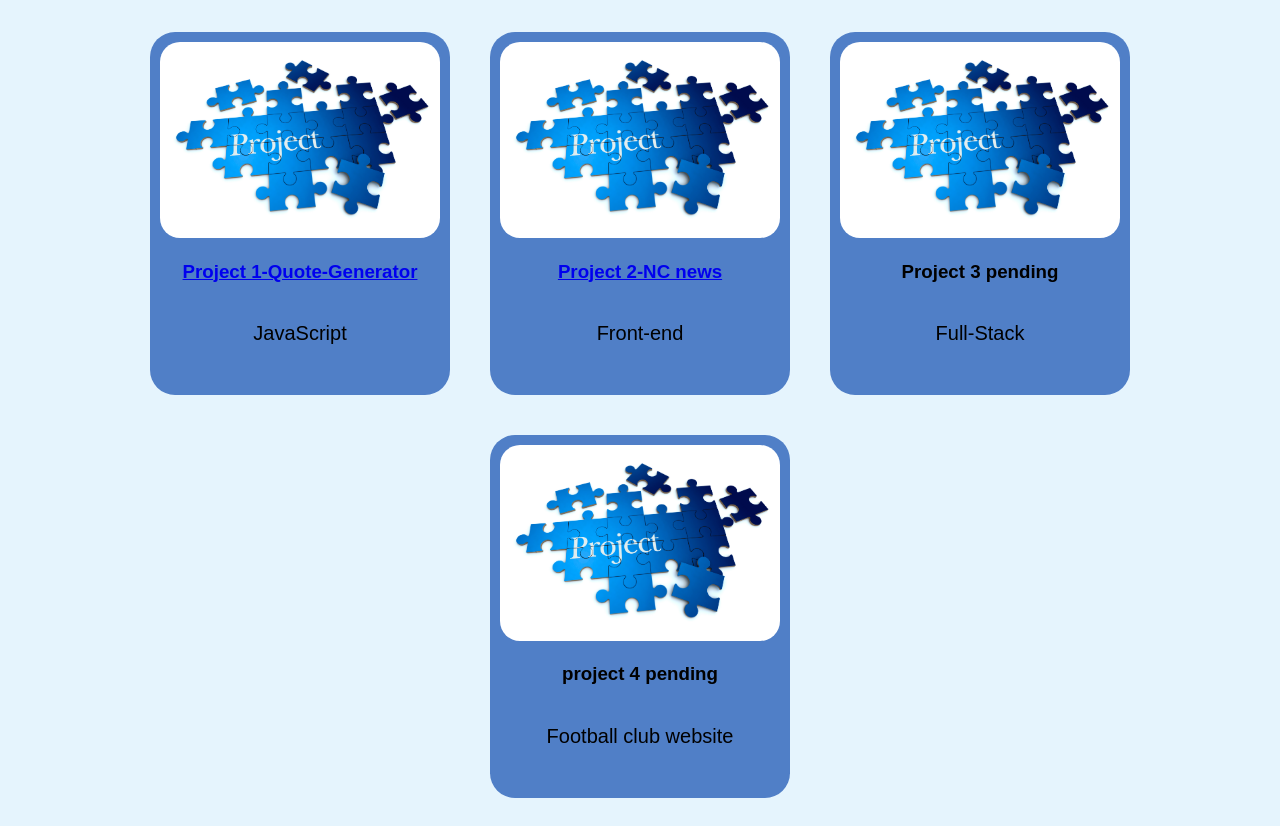
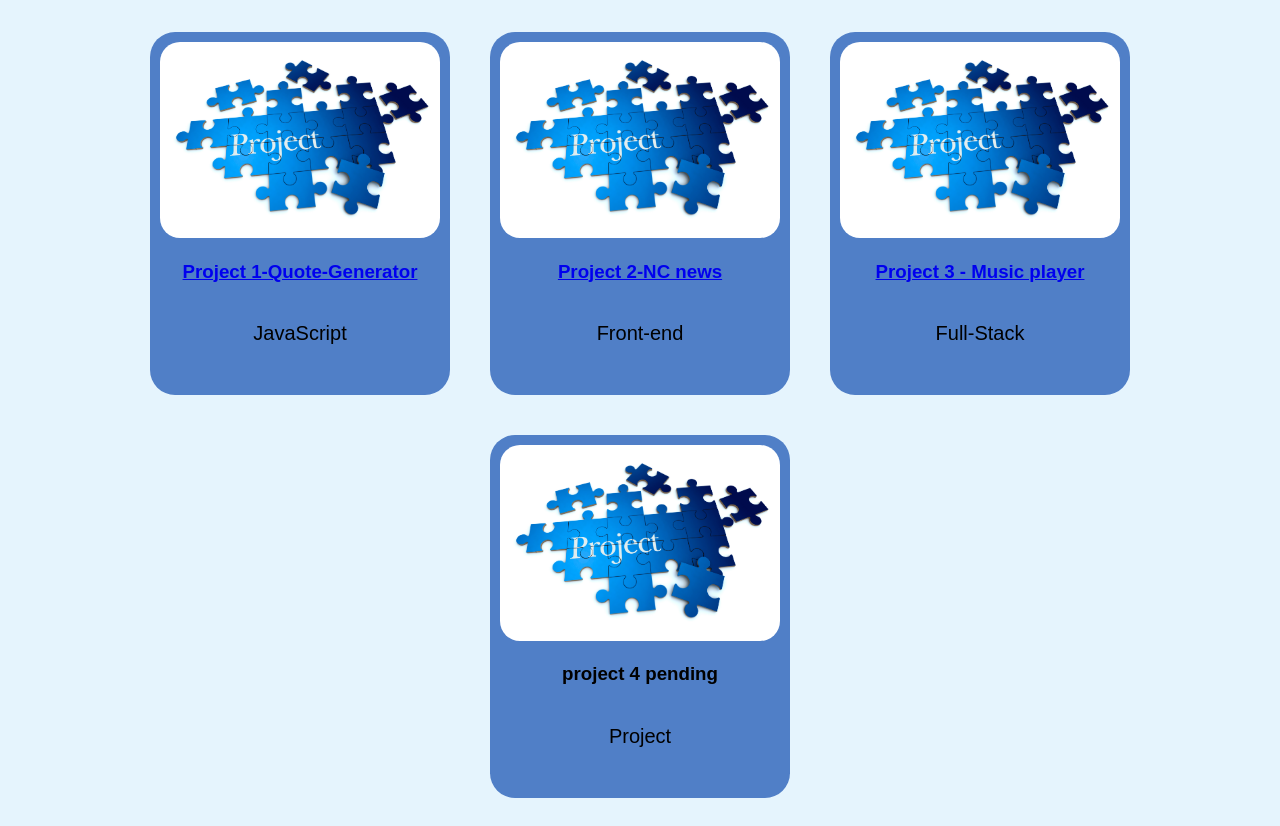
Before and after one commit to Shekiel/new-portfolio, a plain HTML site: page projects.html in a window 1280 px wide. Shown: the part 243-1069 px from the top of the page. Drawn offline with Linux system fonts and the light colour scheme.

Commit message:
add music project

```diff
--- a/projects.html
+++ b/projects.html
@@ -46,7 +46,9 @@
       <div class="project-background">
         <div class="content">
           <img src="img/Project-Fun.jpg" alt="Nature" class="img-style" />
-          <h3>Project 3 pending</h3>
+          <a href="https://shekiel.github.io/music-player/"
+            ><h3>Project 3 - Music player</h3></a
+          >
           <p class="project-cat">Full-Stack</p>
         </div>
       </div>
@@ -54,7 +56,7 @@
         <div class="content">
           <img src="img/Project-Fun.jpg" alt="Mountains" class="img-style" />
           <h3>project 4 pending</h3>
-          <p class="project-cat">Football club website</p>
+          <p class="project-cat">Project</p>
         </div>
       </div>
     </div>
```
